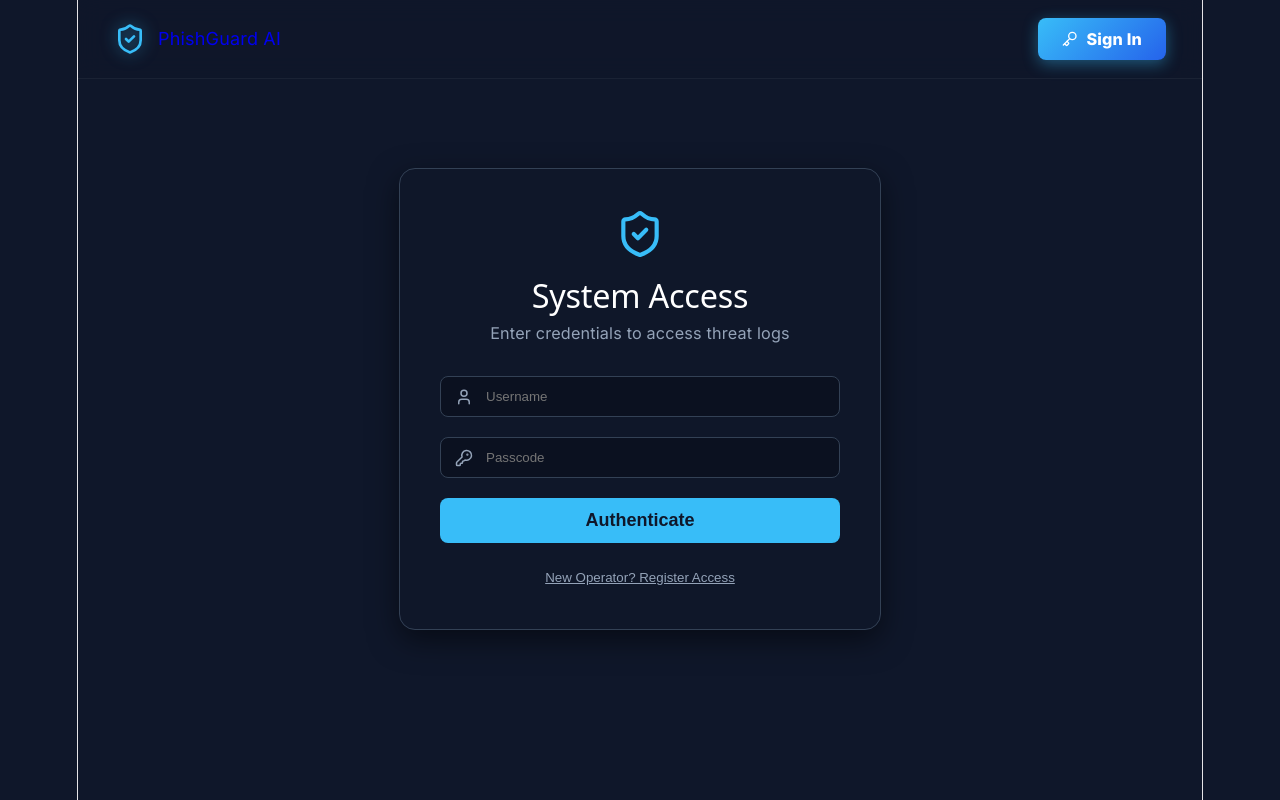
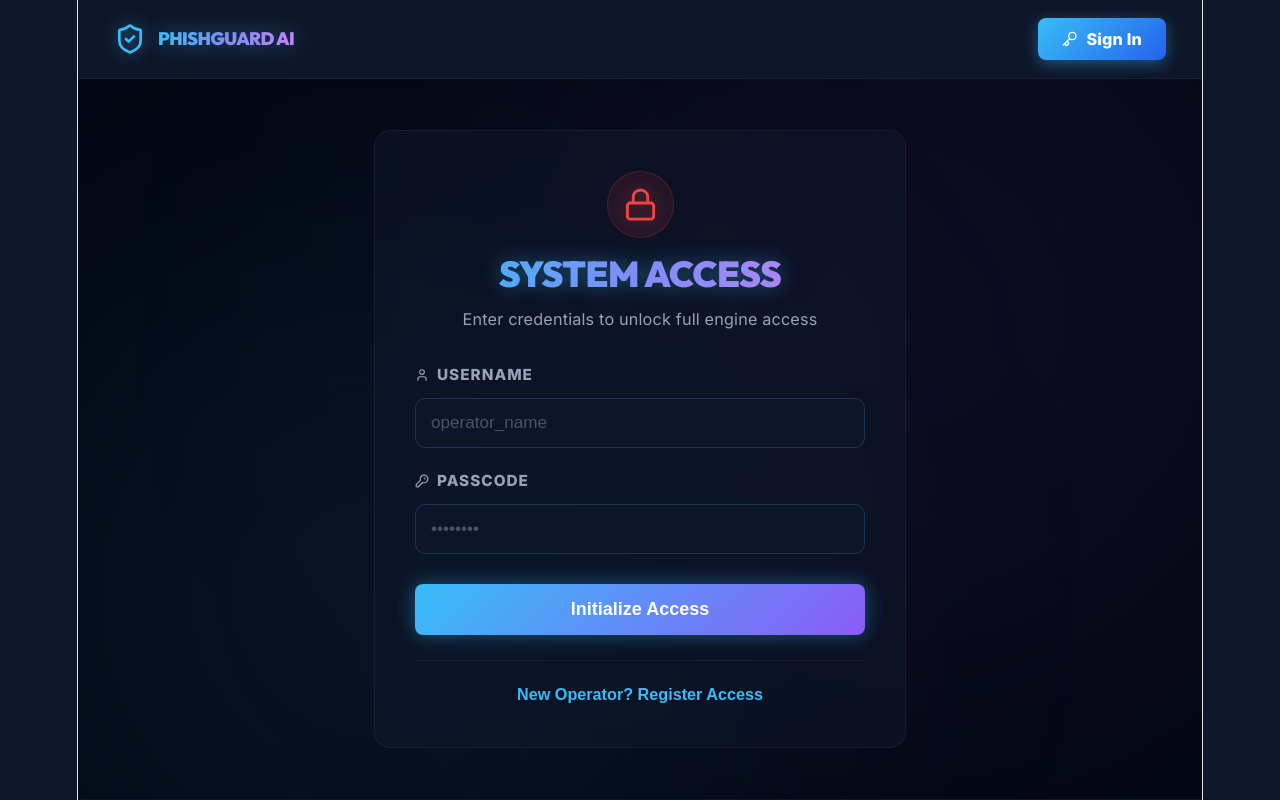
Before and after one commit to vishalvsr67/AI-Phishing-Generator, a React (Vite) app in the folder client/: page /login in a window 1280 px wide. Built offline with nearby package versions, Linux system fonts and the light colour scheme.

Commit message:
Final Core Engine Ready

```diff
--- a/client/src/App.css
+++ b/client/src/App.css
@@ -204,8 +204,8 @@ body, html {
 .modern-input {
   width: 100%;
   padding: 14px 16px;
-  background: rgba(15, 23, 42, 0.6);
-  border: 1px solid #334155;
+  background: rgba(15, 23, 42, 0.8);
+  border: 1px solid rgba(56, 189, 248, 0.2);
   border-radius: 10px;
   color: #f8fafc;
   font-size: 0.95rem;
@@ -668,19 +668,12 @@ body, html {
   width: 100%;
   backdrop-filter: blur(20px);
   box-shadow: 0 25px 50px -12px rgba(0, 0, 0, 0.5);
-  position: relative;
-  overflow: hidden;
+  position: relative; overflow: hidden;
 }
 
 .cta-glass-box::before {
-  content: '';
-  position: absolute;
-  top: -50%;
-  left: -50%;
-  width: 200%;
-  height: 200%;
-  background: radial-gradient(circle, rgba(139, 92, 246, 0.1) 0%, transparent 50%);
-  pointer-events: none;
+  content: ''; position: absolute; top: -50%; left: -50%; width: 200%; height: 200%;
+  background: radial-gradient(circle, rgba(139, 92, 246, 0.1) 0%, transparent 50%); pointer-events: none;
 }
 
 .cta-glass-box h2 {
@@ -794,3 +787,32 @@ body, html {
   text-transform: uppercase;
   font-weight: bold;
 }
+
+/* 🔒 Login specific refinements */
+.lock-icon-wrapper {
+  display: inline-flex;
+  padding: 15px;
+  background: rgba(239, 68, 68, 0.1);
+  border-radius: 50%;
+  border: 1px solid rgba(239, 68, 68, 0.2);
+}
+
+.animate-spin {
+  animation: spin 1s linear infinite;
+}
+
+@keyframes spin {
+  from { transform: rotate(0deg); }
+  to { transform: rotate(360deg); }
+}
+
+.navbar-logo {
+  font-family: 'Outfit', sans-serif !important;
+  font-weight: 900;
+  background: linear-gradient(to right, #38bdf8, #818cf8, #c084fc);
+  -webkit-background-clip: text;
+  -webkit-text-fill-color: transparent;
+  letter-spacing: -0.5px;
+  text-transform: uppercase;
+  filter: drop-shadow(0 0 10px rgba(56, 189, 248, 0.4));
+}
--- a/client/src/pages/Login.jsx
+++ b/client/src/pages/Login.jsx
@@ -2,7 +2,7 @@ import { useState } from 'react';
 import axios from 'axios';
 import { useNavigate } from 'react-router-dom';
 import { motion } from 'framer-motion';
-import { ShieldCheck, User, KeyRound, Activity } from 'lucide-react';
+import { ShieldCheck, User, KeyRound, Activity, Lock, ArrowRight } from 'lucide-react';
 import toast from 'react-hot-toast';
 
 const Login = () => {
@@ -28,19 +28,10 @@ const Login = () => {
       });
 
       if (isLogin) {
-        // --- 🛡️ ROLE-BASED SESSION MANAGEMENT START ---
-
-        // 1. Save the VIP Pass (JWT Token)
+        // --- 🛡️ ROLE-BASED SESSION MANAGEMENT ---
         localStorage.setItem('token', response.data.token);
-
-        // 2. Save the Identity (Username)
         localStorage.setItem('username', response.data.username);
-
-        // 3. Save the Permission Level (Role: admin or user) 🔥
-        // This is crucial for showing the "Creator Control Center"
         localStorage.setItem('role', response.data.role);
-
-        // --- 🛡️ ROLE-BASED SESSION MANAGEMENT END ---
 
         toast.success(`Welcome back, Commander ${response.data.username}`);
         navigate('/dashboard');
@@ -57,79 +48,80 @@ const Login = () => {
   };
 
   return (
-    <div style={{ display: 'flex', justifyContent: 'center', alignItems: 'center', minHeight: '80vh' }}>
+    <div className="landing-wrapper" style={{ display: 'flex', justifyContent: 'center', alignItems: 'center', minHeight: '90vh' }}>
+      {/* 🌌 Ambient Background Elements */}
+      <div className="bg-glow-orb blue-orb"></div>
+      <div className="bg-glow-orb purple-orb"></div>
+
       <motion.div
         initial={{ opacity: 0, scale: 0.9 }}
         animate={{ opacity: 1, scale: 1 }}
+        className="glass-panel"
         style={{
-          background: 'rgba(15, 23, 42, 0.8)',
           padding: '40px',
-          borderRadius: '16px',
-          border: '1px solid #334155',
-          boxShadow: '0 10px 30px rgba(0,0,0,0.5)',
           width: '100%',
-          maxWidth: '400px'
+          maxWidth: '450px',
+          position: 'relative',
+          zIndex: 10
         }}
       >
         <div style={{ textAlign: 'center', marginBottom: '30px' }}>
-          <ShieldCheck size={50} color="#38bdf8" style={{ margin: '0 auto', marginBottom: '10px' }} />
-          <h2 style={{ margin: 0, color: 'white', fontSize: '1.8rem' }}>
-            {isLogin ? 'System Access' : 'Create Access Key'}
+          <div className="lock-icon-wrapper" style={{ marginBottom: '15px' }}>
+            <Lock size={35} color="#ef4444" style={{ filter: 'drop-shadow(0 0 8px rgba(239, 68, 68, 0.4))' }} />
+          </div>
+          <h2 className="navbar-logo" style={{ fontSize: '2rem', marginBottom: '10px' }}>
+            {isLogin ? 'System Access' : 'Create Identity'}
           </h2>
-          <p style={{ color: '#94a3b8', fontSize: '0.9rem', marginTop: '5px' }}>
-            {isLogin ? 'Enter credentials to access threat logs' : 'Register a new master security key'}
+          <p style={{ color: '#94a3b8', fontSize: '0.9rem' }}>
+            {isLogin ? 'Enter credentials to unlock full engine access' : 'Register your operator credentials'}
           </p>
         </div>
 
         <form onSubmit={handleSubmit} style={{ display: 'flex', flexDirection: 'column', gap: '20px' }}>
+          <div className="input-group">
+            <label className="input-label"><User size={14} /> Username</label>
             <div style={{ position: 'relative' }}>
-            <User size={18} color="#94a3b8" style={{ position: 'absolute', top: '12px', left: '15px' }} />
               <input
                 type="text"
-              placeholder="Username"
+                className="modern-input"
+                placeholder="operator_name"
                 value={username}
                 onChange={(e) => setUsername(e.target.value)}
-              style={{
-                width: '100%', padding: '12px 12px 12px 45px', background: '#0b1120',
-                border: '1px solid #334155', borderRadius: '8px', color: 'white', boxSizing: 'border-box'
-              }}
+                style={{ paddingLeft: '15px' }}
               />
             </div>
+          </div>
 
+          <div className="input-group">
+            <label className="input-label"><KeyRound size={14} /> Passcode</label>
             <div style={{ position: 'relative' }}>
-            <KeyRound size={18} color="#94a3b8" style={{ position: 'absolute', top: '12px', left: '15px' }} />
               <input
                 type="password"
-              placeholder="Passcode"
+                className="modern-input"
+                placeholder="••••••••"
                 value={password}
                 onChange={(e) => setPassword(e.target.value)}
-              style={{
-                width: '100%', padding: '12px 12px 12px 45px', background: '#0b1120',
-                border: '1px solid #334155', borderRadius: '8px', color: 'white', boxSizing: 'border-box'
-              }}
+                style={{ paddingLeft: '15px' }}
               />
+            </div>
           </div>
 
           <button
             type="submit"
             disabled={loading}
-            style={{
-              width: '100%', padding: '12px', background: '#38bdf8', color: '#0f172a',
-              border: 'none', borderRadius: '8px', fontWeight: 'bold', fontSize: '1rem',
-              cursor: loading ? 'wait' : 'pointer', display: 'flex', justifyContent: 'center', alignItems: 'center', gap: '8px'
-            }}
+            className="btn-glow-primary"
+            style={{ width: '100%', justifyContent: 'center', marginTop: '10px' }}
           >
-            {loading ? <Activity className="animate-spin" size={20} /> : null}
-            {isLogin ? 'Authenticate' : 'Initialize Protocol'}
+            {loading ? <Activity className="animate-spin" size={20} /> : (isLogin ? 'Initialize Access' : 'Register Operator')}
           </button>
         </form>
 
-        <div style={{ textAlign: 'center', marginTop: '20px' }}>
+        <div style={{ marginTop: '25px', textAlign: 'center', borderTop: '1px solid rgba(255,255,255,0.05)', paddingTop: '20px' }}>
           <button
             onClick={() => setIsLogin(!isLogin)}
-            style={{ background: 'transparent', border: 'none', color: '#94a3b8', cursor: 'pointer', textDecoration: 'underline' }}
+            style={{ background: 'none', border: 'none', color: '#38bdf8', cursor: 'pointer', fontSize: '0.9rem', fontWeight: '600' }}
           >
-            {isLogin ? 'New Operator? Register Access' : 'Already have a key? Login'}
+            {isLogin ? "New Operator? Register Access" : "Existing Operator? Login here"}
           </button>
         </div>
       </motion.div>
```
Also changed, not shown: client/src/pages/Landing.jsx (+26 -36 lines). Lines whose indentation alone changed are shown as unchanged.
